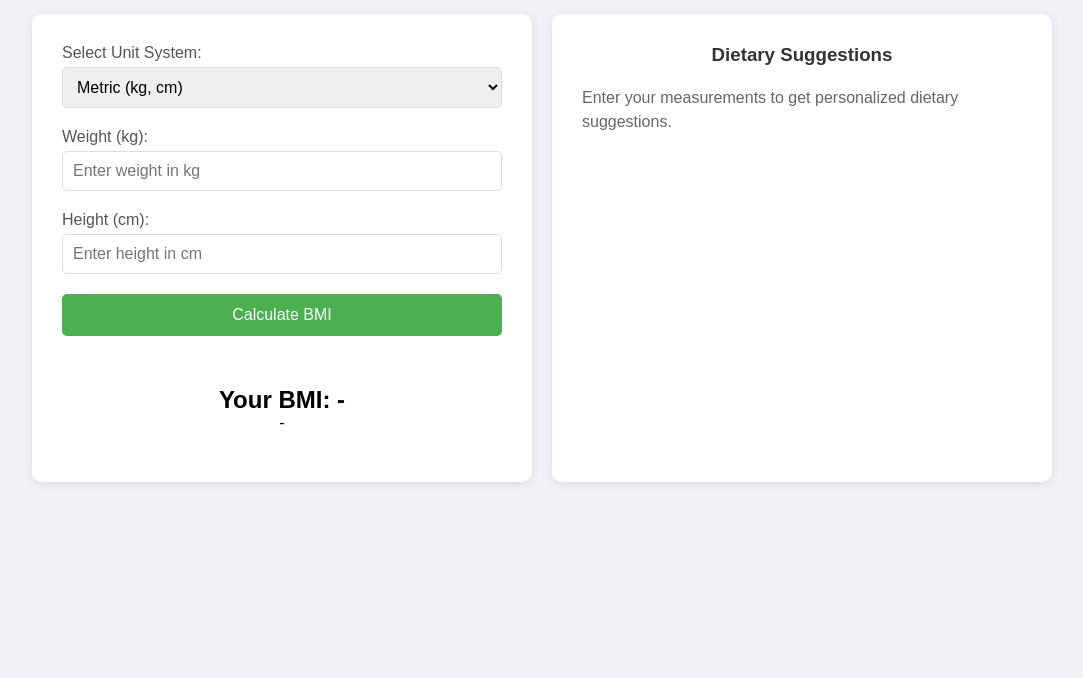
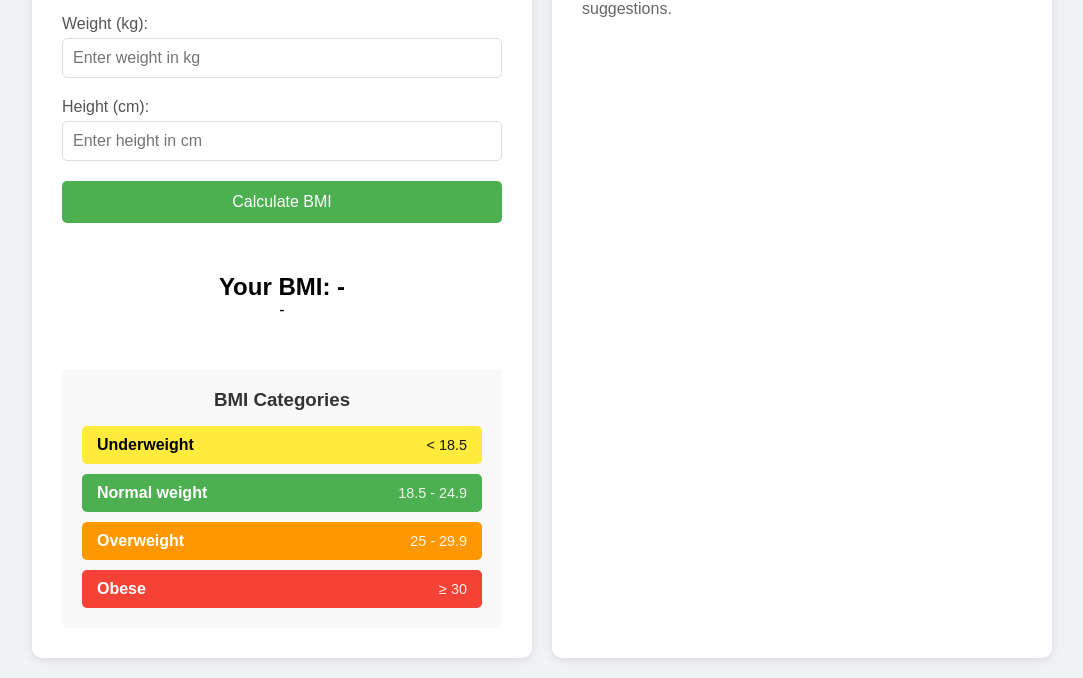
Before and after one commit to Yellammabheemichettty/BMIApp-CursorAI, a plain HTML site: page index.html in a window 1280 px wide. Shown: the part 186-864 px from the top of the page, without its empty margins (98-1181 px from the left). Before the commit the page ends 800 px from the top, so only its background shows below. Drawn offline with Linux system fonts and the light colour scheme.

Commit message:
Added bmi info to user

```diff
--- a/index.html
+++ b/index.html
@@ -52,6 +52,28 @@
                         <h2>Your BMI: <span id="bmi-value">-</span></h2>
                         <p id="bmi-category">-</p>
                     </div>
+
+                    <div class="bmi-info">
+                        <h3>BMI Categories</h3>
+                        <div class="bmi-categories">
+                            <div class="category underweight">
+                                <span class="range">Underweight</span>
+                                <span class="value">&lt; 18.5</span>
+                            </div>
+                            <div class="category normal">
+                                <span class="range">Normal weight</span>
+                                <span class="value">18.5 - 24.9</span>
+                            </div>
+                            <div class="category overweight">
+                                <span class="range">Overweight</span>
+                                <span class="value">25 - 29.9</span>
+                            </div>
+                            <div class="category obese">
+                                <span class="range">Obese</span>
+                                <span class="value">≥ 30</span>
+                            </div>
+                        </div>
+                    </div>
                 </div>
             </div>
 
--- a/styles.css
+++ b/styles.css
@@ -118,6 +118,44 @@ button:hover {
     white-space: pre-line;
 }
 
+/* BMI Info Section */
+.bmi-info {
+    margin-top: 30px;
+    padding: 20px;
+    background-color: #f9f9f9;
+    border-radius: 5px;
+}
+
+.bmi-info h3 {
+    text-align: center;
+    color: #333;
+    margin-bottom: 15px;
+}
+
+.bmi-categories {
+    display: flex;
+    flex-direction: column;
+    gap: 10px;
+}
+
+.category {
+    display: flex;
+    justify-content: space-between;
+    align-items: center;
+    padding: 10px 15px;
+    border-radius: 5px;
+    color: white;
+}
+
+.category .range {
+    font-weight: bold;
+}
+
+.category .value {
+    font-size: 0.9em;
+    opacity: 0.9;
+}
+
 /* BMI Category Colors */
 .underweight {
     background-color: #ffeb3b;
```
